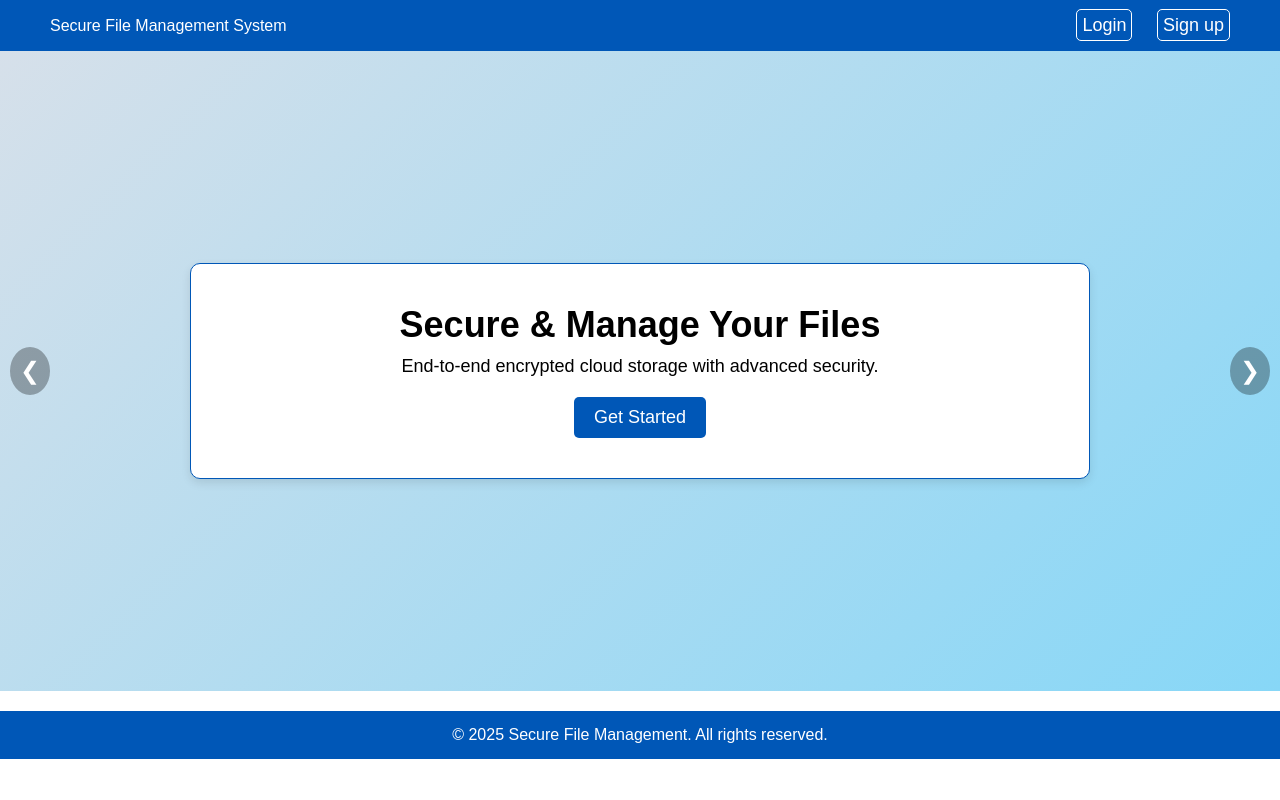
After one commit to aman-hood/CSE-316, a PHP site: page / in a window 1280 px wide. The commit adds this page. Run offline with PHP 8.4, Linux system fonts and the light colour scheme.

```diff
--- /dev/null
+++ b/css/slideshow.css
@@ -0,0 +1,129 @@
+/* General Reset */
+* {
+  margin: 0;
+  padding: 0;
+  box-sizing: border-box;
+  font-family: Arial, sans-serif;
+}
+
+/* Navbar */
+.navbar {
+  display: flex;
+  justify-content: space-between;
+  align-items: center;
+  padding: 15px 50px;
+  background: #0057B7;
+  color: white;
+}
+
+.nav-links a {
+  color: white;
+  text-decoration: none;
+  margin-left: 20px;
+  font-size: 18px;
+}
+
+/* Slideshow */
+.slideshow-container {
+  width: 100%;
+  height: 80vh;
+  display: flex;
+  justify-content: center;
+  align-items: center;
+  position: relative;
+  background: linear-gradient(135deg, #d6e0ea, #87d7f7);
+}
+
+/* Slide */
+.slide {
+  display: none;
+  width: 80%;
+  max-width: 900px;
+  padding: 40px;
+  background: white;
+  border-radius: 10px;
+  text-align: center;
+  box-shadow: 0 4px 10px rgba(0, 0, 0, 0.1);
+}
+
+/* First Slide (Intro) */
+.intro h1 {
+  font-size: 36px;
+  margin-bottom: 10px;
+}
+
+.intro p {
+  font-size: 18px;
+  margin-bottom: 20px;
+}
+
+.btn {
+  padding: 10px 20px;
+  background: #0057B7;
+  color: white;
+  border: none;
+  cursor: pointer;
+  font-size: 18px;
+  border-radius: 5px;
+  transition: 0.3s;
+}
+
+.btn:hover {
+  background: #003F8A;
+}
+
+/* Features Section */
+.features h2 {
+  font-size: 24px;
+  margin-bottom: 20px;
+}
+
+.feature-box {
+  display: flex;
+  align-items: center;
+  justify-content: center;
+  gap: 10px;
+  margin-top: 15px;
+  font-size: 18px;
+}
+
+/* Navigation Arrows */
+.prev, .next {
+  position: absolute;
+  top: 50%;
+  transform: translateY(-50%);
+  font-size: 24px;
+  padding: 10px;
+  cursor: pointer;
+  background: rgba(0, 0, 0, 0.3);
+  color: white;
+  border-radius: 50%;
+  transition: 0.3s;
+}
+
+.prev:hover, .next:hover {
+  background: rgba(0, 0, 0, 0.6);
+}
+
+.prev {
+  left: 10px;
+}
+
+.next {
+  right: 10px;
+}
+
+/* Footer */
+footer {
+  text-align: center;
+  padding: 15px;
+  background: #0057B7;
+  color: white;
+  margin-top: 20px;
+}
+
+.slide{
+  border-style: solid;
+  border-color: #0057B7;
+  border-width: 0.5px;
+}
--- /dev/null
+++ b/index.html
@@ -0,0 +1,74 @@
+<!DOCTYPE html>
+<html lang="en">
+<head>
+    <meta charset="UTF-8">
+    <meta name="viewport" content="width=device-width, initial-scale=1.0">
+    <title>Secure File Management</title>
+    <link rel="stylesheet" href="css/slideshow.css">
+</head>
+<body>
+
+    <!-- Navbar -->
+    <nav class="navbar">
+        <div class="logo">Secure File Management System</div>
+        <div class="nav-links">
+            <a href="login.php" style="border-style:solid; padding:5px; border-width:0.5px;border-radius:5px;">Login</a>
+
+            <a href="#" style="border-style:solid; padding:5px; border-width:0.5px;border-radius:5px;">Sign up</a>
+        </div>
+    </nav>
+
+    <!-- Slideshow Container -->
+    <div class="slideshow-container">
+
+        <!-- Slide 1: Intro Section -->
+        <div class="slide fade">
+            <div class="intro">
+                <h1>Secure & Manage Your Files</h1>
+                <p>End-to-end encrypted cloud storage with advanced security.</p>
+                <button class="btn">Get Started</button>
+            </div>
+        </div>
+
+        <!-- Slide 2: Login Section -->
+        <div class="slide fade">
+            <div class="login-slide">
+                <h1> <span style="font-size: 80px;">📁</span> Log in & Secure Your Files</h1>
+                <br>
+                <p>Join us and store your files safely with encryption.</p>
+                <br>
+                <button class="btn">Login Now</button>
+            </div>
+        </div>
+
+        <!-- Slide 3: Features Section -->
+        <div class="slide fade">
+            <div class="features">
+                <h2>Why Choose Us?</h2>
+                <div class="feature-box">
+                    <span>🔒</span> <p>Advanced Encryption</p>
+                </div>
+                <div class="feature-box">
+                    <span>🛡</span> <p>Malware Protection</p>
+                </div>
+                <div class="feature-box">
+                    <span>📲</span> <p>2-Factor Authentication</p>
+                </div>
+            </div>
+        </div>
+
+        <!-- Navigation Arrows -->
+        <a class="prev" onclick="changeSlide(-1)">&#10094;</a>
+        <a class="next" onclick="changeSlide(1)">&#10095;</a>
+
+    </div>
+
+    <!-- Footer -->
+    <footer>
+        <p>&copy; 2025 Secure File Management. All rights reserved.</p>
+    </footer>
+
+    <script src="script/slideshow.js"></script>
+
+</body>
+</html>
--- a/main_content.html
+++ b/main_content.html
@@ -46,6 +46,6 @@
         </div>
     </div>
 
-    <script src="script.js"></script>
+    <script src="/script/script.js"></script>
 </body>
 </html>
--- /dev/null
+++ b/script/slideshow.js
@@ -0,0 +1,29 @@
+let slideIndex = 0;
+showSlides(slideIndex);
+
+
+function changeSlide(n) {
+    showSlides(slideIndex += n);
+}
+
+
+function showSlides(n) {
+    let slides = document.getElementsByClassName("slide");
+
+    if (n >= slides.length) {
+        slideIndex = 0;
+    }
+    if (n < 0) {
+        slideIndex = slides.length - 1;
+    }
+
+    for (let i = 0; i < slides.length; i++) {
+        slides[i].style.display = "none";
+    }
+    slides[slideIndex].style.display = "block";
+}
+
+
+setInterval(() => {
+    changeSlide(1);
+}, 5000);
```
Also changed, not shown: css/login.css (added, +63 -0 lines), login.php (+7 -1 lines), verify.php (+79 -7 lines), img/image1.png (added), script/script.js (renamed from script.js).
